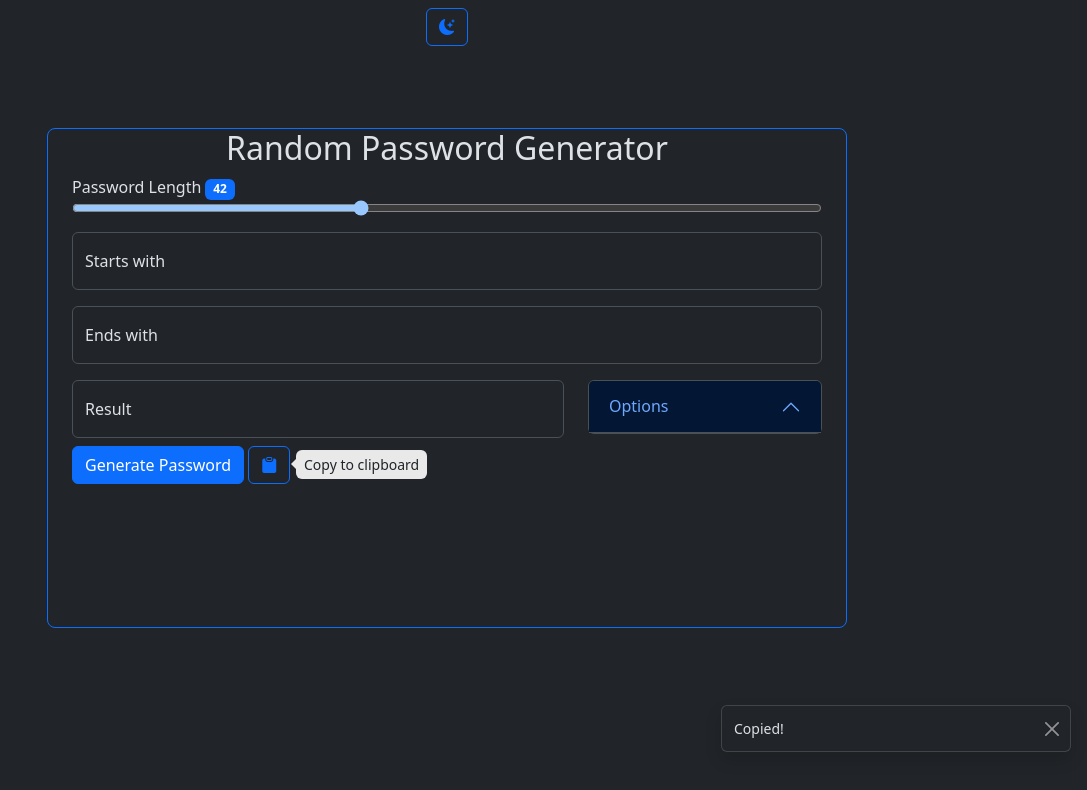
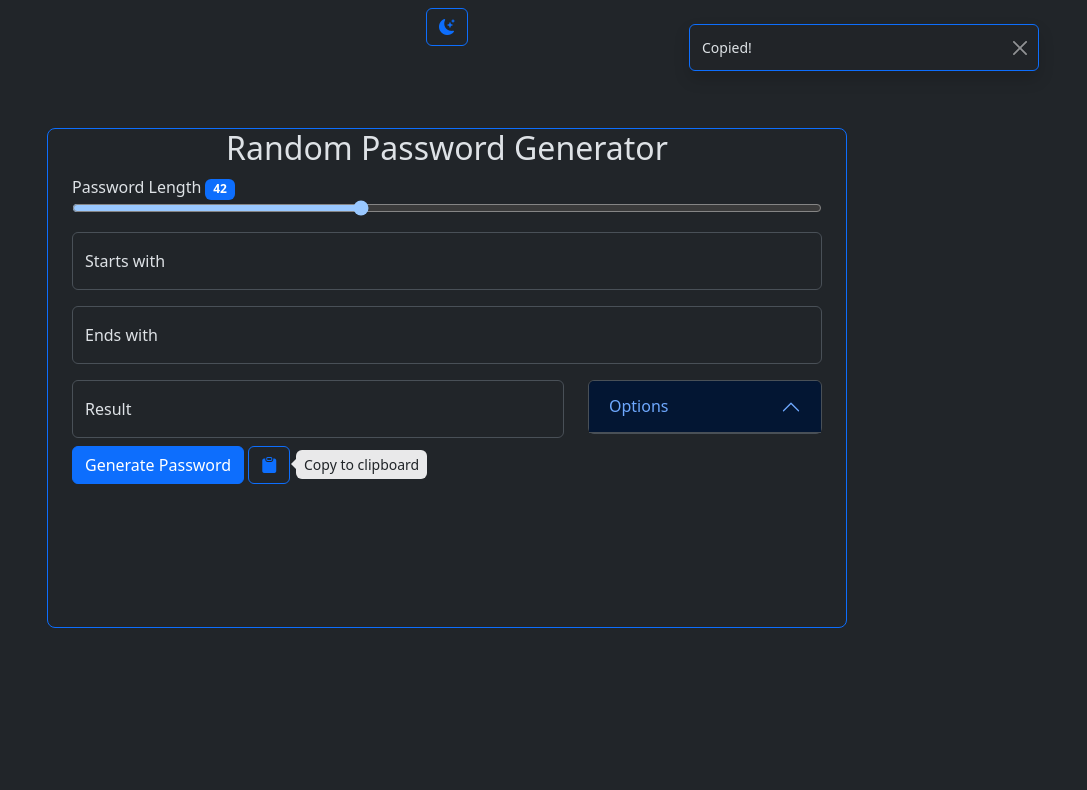
Before and after one commit to AtylaDaSilva/random-password-generator, a React (Create React App) app: page / in a window 1280 px wide. Both pictures are taken after a click on the button 462 px from the left and 464 px from the top of the page. Shown: the top 790 px of the page, without its empty margins (193-1280 px from the left). Built offline with nearby package versions, Linux system fonts and the light colour scheme.

Commit message:
Toast adjustments
* Adjusted toast position from bottom-right corner to top-right corner
* Changed toast border color from default bootstrap toast border color to bootstrap primary color.

```diff
--- a/src/components/toasts/ToastContainer.jsx
+++ b/src/components/toasts/ToastContainer.jsx
@@ -4,10 +4,10 @@ import { React } from "react";
 export default function ToastContainer(props) {
     const { toastText } = props;
     return (
-        <div className="toastContainer mb-5 me-3 position-fixed bottom-0 end-0">
+        <div className="mt-4 me-5 position-fixed top-0 end-0">
             <div
                 id='toast'
-                className="toast align-self-end align-items-center"
+                className="toast border-primary align-self-end align-items-center"
                 role="alert"
                 aria-live="assertive"
                 aria-atomic="true"
```
